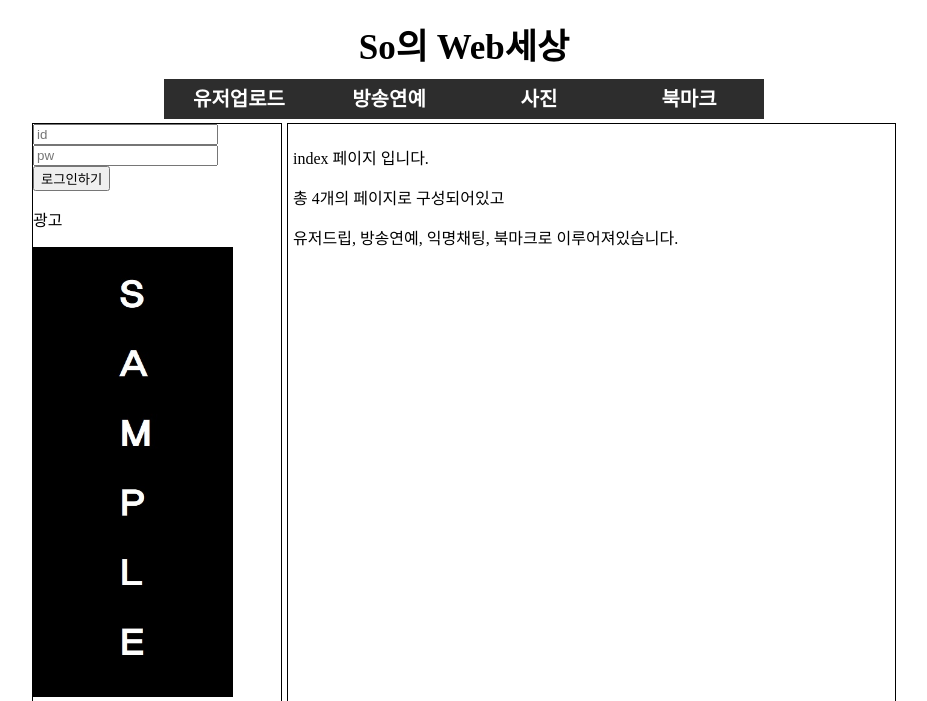
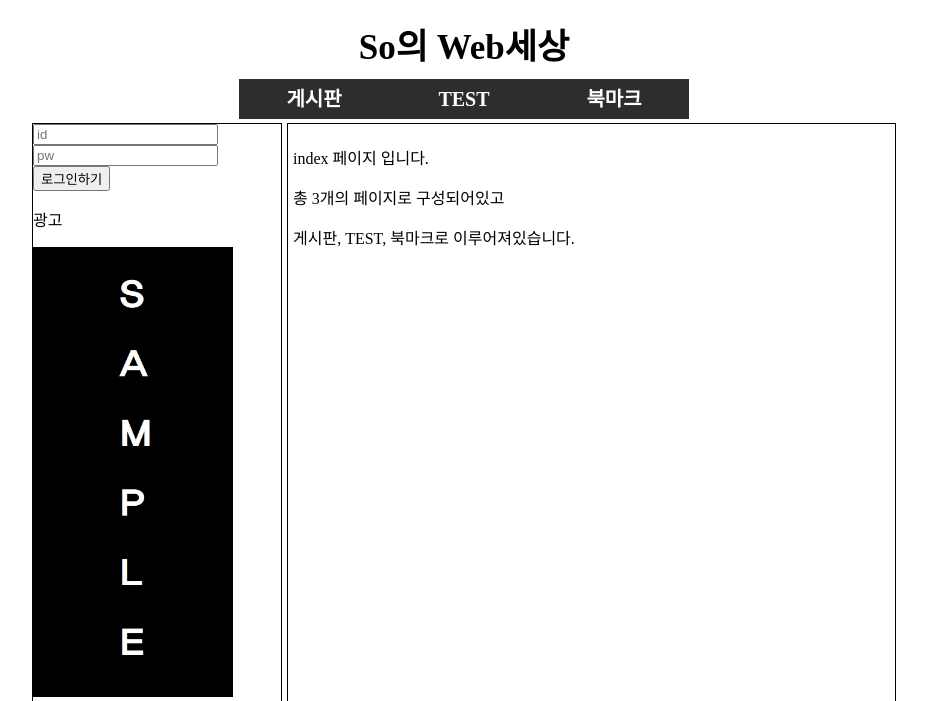
Before and after one commit to sourcesauce/SoWeb1, a PHP site: page / in a window 1280 px wide. Shown: the top 701 px of the page, without its empty margins (176-1103 px from the left). Run offline with PHP 8.4, Linux system fonts and the light colour scheme.

Commit message:
메뉴 정리

```diff
--- a/index.php
+++ b/index.php
@@ -18,8 +18,8 @@
       <!-- 글 부분 -->
       <div class="rightSection">
         <p>index 페이지 입니다.</p>
-        <p>총 4개의 페이지로 구성되어있고</p>
-        <p>유저드립, 방송연예, 익명채팅, 북마크로 이루어져있습니다.</p>
+        <p>총 3개의 페이지로 구성되어있고</p>
+        <p>게시판, TEST, 북마크로 이루어져있습니다.</p>
       </div>
 
       <!-- FOOTER SECTION -->
--- a/lib/top.php
+++ b/lib/top.php
@@ -4,9 +4,8 @@
 
 <nav id="top_menu">
   <ul>
-    <li><a class="menuLink" href="user.php" target="_self">유저업로드</a></li>
-    <li><a class="menuLink" href="tv.php" target="_self">방송연예</a></li>
-    <li><a class="menuLink" href="testPage.html" target="_self">사진</a></li>
+    <li><a class="menuLink" href="user.php" target="_self">게시판</a></li>
+    <li><a class="menuLink" href="testPage.html" target="_self">TEST</a></li>
     <li><a class="menuLink" href="testPage.html" target="_self">북마크</a></li>
   </ul>
 </nav>
```
Also changed, not shown: tv.php (deleted, +0 -31 lines).
